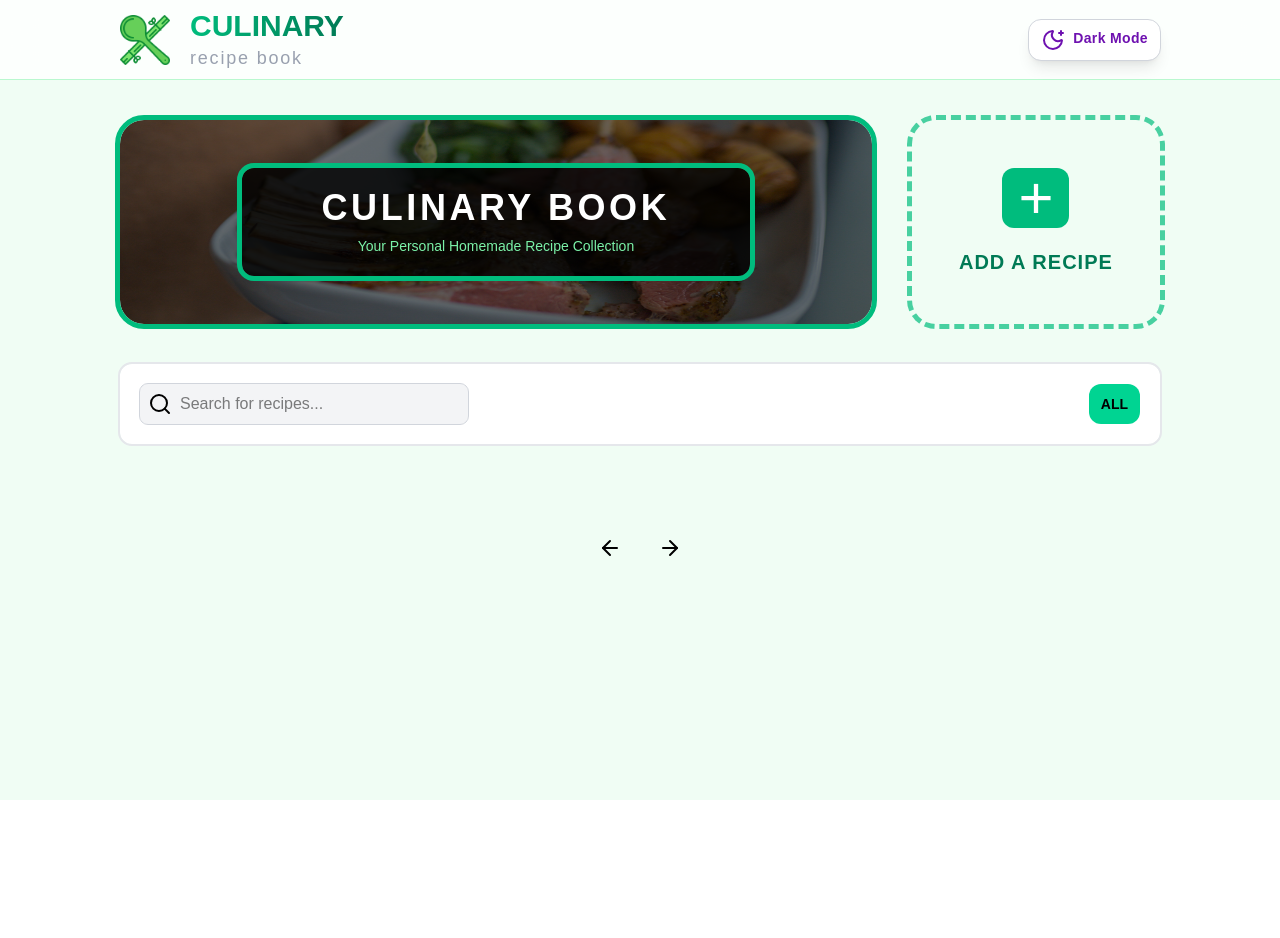
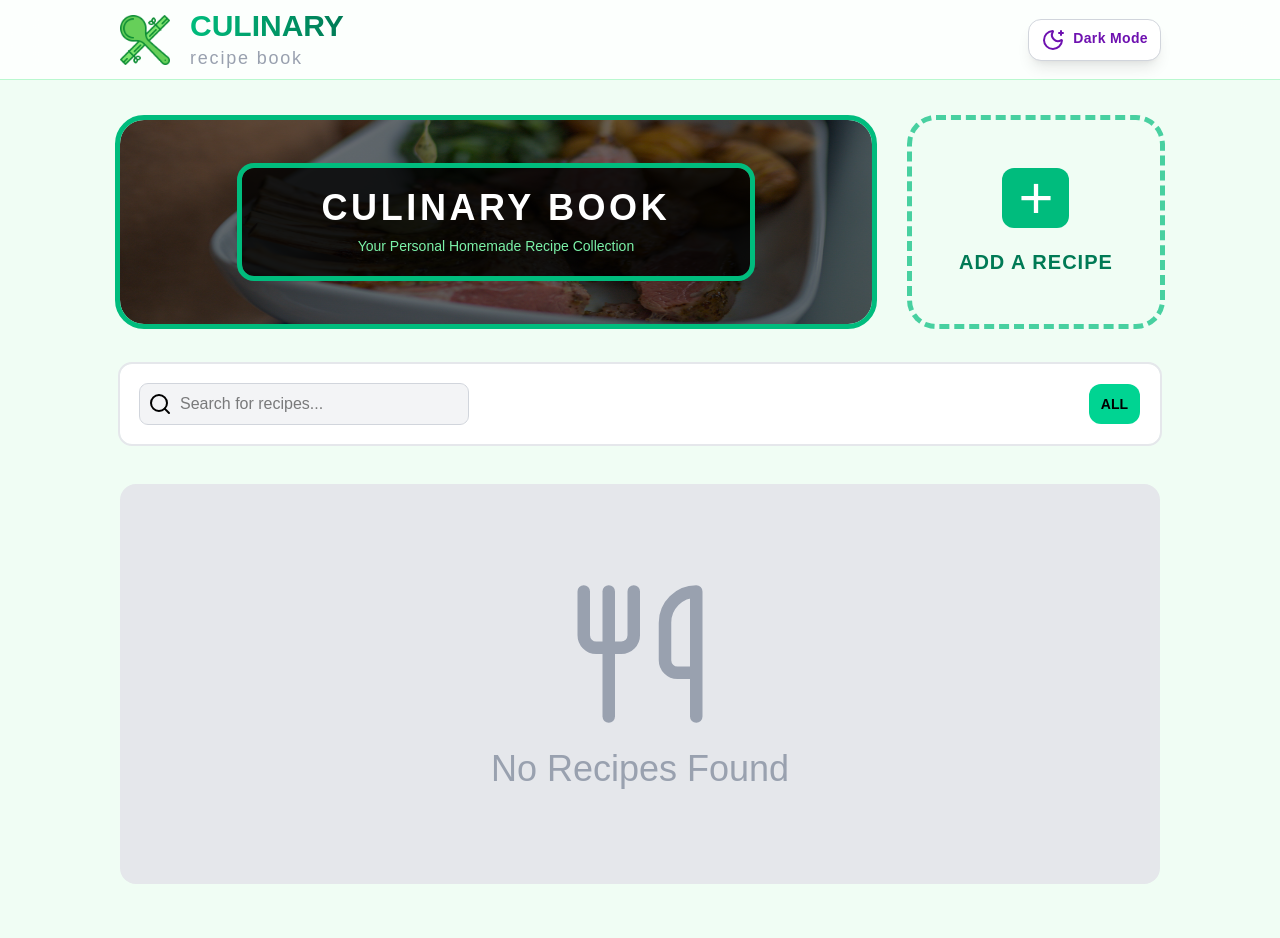
Before and after one commit to M-Ulmann/culinary-book, a Next.js app: page / in a window 1280 px wide. Shown: the top 938 px of the page. Before the commit the page ends 800 px from the top, so only its background shows below. Built offline with nearby package versions, Linux system fonts and the light colour scheme.

Commit message:
Pridany element, pokud nexistuje recept

```diff
--- a/app/page.tsx
+++ b/app/page.tsx
@@ -9,6 +9,7 @@ import Sorter from "@/components/Sorter";
 import Recipe from "@/components/Recipe";
 import Footer from "@/components/Footer";
 import ShowRecipe from "@/components/ShowRecipe";
+import { Utensils } from "lucide-react";
 
 export default function Home(){
 
@@ -72,7 +73,12 @@ export default function Home(){
     const splicedFilteredArray = filteredRecipes.slice(currentPage * 6, (currentPage + 1) * 6);
     console.log(splicedFilteredArray);
 
-    return splicedFilteredArray.map((item, index) => {
+    if(splicedFilteredArray.length > 0){
+
+      return (
+        <div className="grid grid-cols-1 gap-10 lg:grid-cols-3 sm:grid-cols-2">
+          {
+            splicedFilteredArray.map((item, index) => {
               return(
                 <Recipe
                   isDark={isDark}
@@ -90,6 +96,26 @@ export default function Home(){
                 />
               );
             })
+          }
+        </div>
+      );
+
+    }
+
+    else{
+      return(
+        <div className={clsx("flex flex-col justify-center items-center gap-5 h-100 rounded-2xl",
+          isDark ? "bg-gray-700 text-gray-400" : "bg-gray-200 text-gray-400"
+        )}>
+          <Utensils
+            size={150}
+          />
+          <p className="text-2xl capitalize text-center sm:text-4xl">
+            no recipes found
+          </p>
+        </div>
+      );
+    }
 
   }
 
@@ -166,13 +192,9 @@ export default function Home(){
         />
 
         {/* mrizka receptu */}
-        <div className="grid grid-cols-1 gap-10 lg:grid-cols-3 sm:grid-cols-2">
-
         {
           renderRecipe()
         }
-
-        </div>
 
         {/* footer pro navigaci mezi recepty (zatim nefunkcni) */}
         <Footer
--- a/components/Footer.tsx
+++ b/components/Footer.tsx
@@ -48,7 +48,7 @@ export default function Footer({isDark, recipes, setCurrentPage, currentPage} :
   return(
     <footer className="flex flex-row gap-3 self-center text-2xl">
       {/* tlacitko zpet */}
-      <button className={clsx("p-3 rounded-xl hover:bg-emerald-500 hover:text-white transition disabled:!cursor-not-allowed disabled:hover:bg-emerald-100 disabled:hover:text-black",
+      <button className={clsx("p-3 rounded-xl hover:bg-emerald-500 hover:text-white transition disabled:cursor-not-allowed! disabled:hover:bg-emerald-100 disabled:hover:text-black",
         isDark ? "text-white" : "text-black",
       )}
         onClick={() => {
@@ -68,7 +68,7 @@ export default function Footer({isDark, recipes, setCurrentPage, currentPage} :
       }
 
       {/* tlacitko dopredu */}
-      <button className={clsx("p-3 rounded-xl hover:bg-emerald-500 hover:text-white transition disabled:!cursor-not-allowed disabled:hover:bg-emerald-100 disabled:hover:text-black",
+      <button className={clsx("p-3 rounded-xl hover:bg-emerald-500 hover:text-white transition disabled:cursor-not-allowed! disabled:hover:bg-emerald-100 disabled:hover:text-black",
         isDark ? "text-white" : "text-black"
       )}
       onClick={() => {
```
Lines whose indentation alone changed are shown as unchanged.
